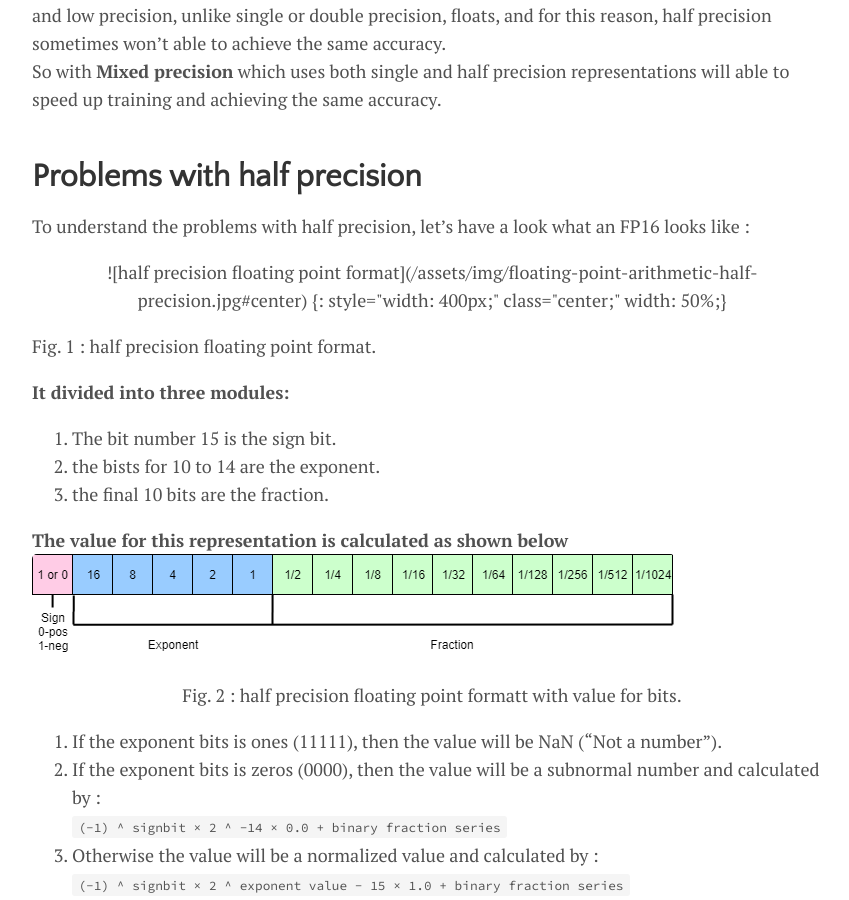
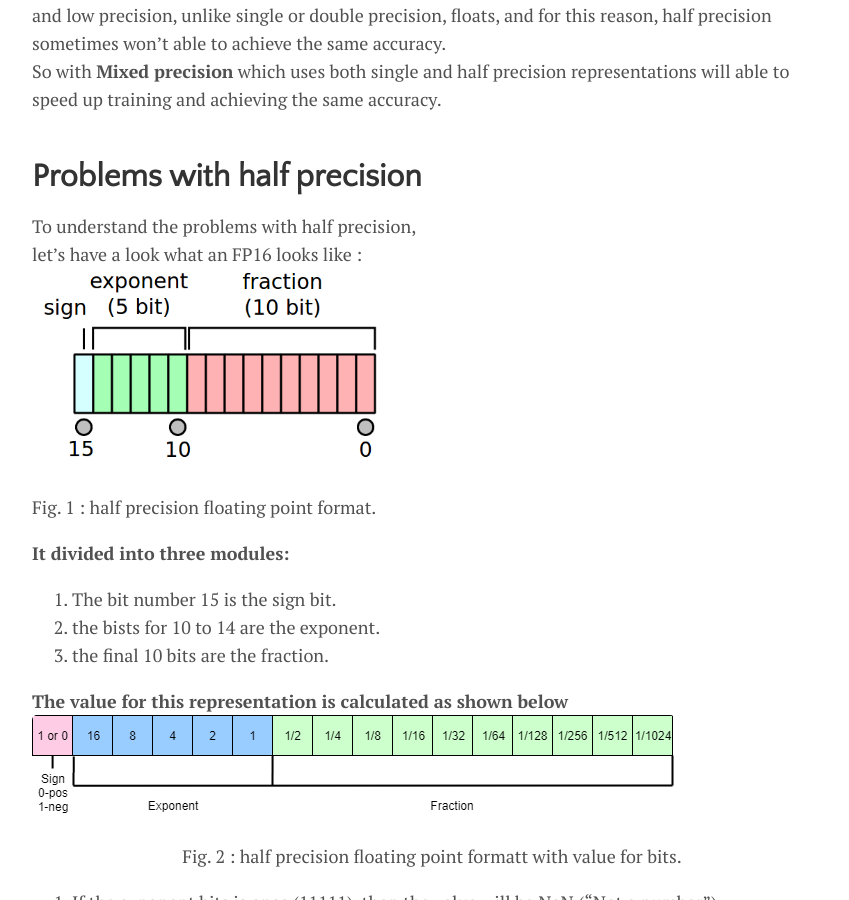
Before and after one commit to IslamMohamedMosaad/IslamMohamedMosaad.github.io, a Jekyll site: the page built from _posts/2020-05-28-Mixed-Precision-Training.md, in a window 1280 px wide and 900 px high, scrolled down 1136 px. Shown: the whole window, without its empty margins (208-1057 px from the left). Built offline with Jekyll 4.4.1, drawn with Linux system fonts in a browser that asks for light colours.

Commit message:
Update 2020-05-28-Mixed-Precision-Training.md

```diff
--- a/_posts/2020-05-28-Mixed-Precision-Training.md
+++ b/_posts/2020-05-28-Mixed-Precision-Training.md
@@ -22,10 +22,9 @@ So with **Mixed precision** which uses both single and half precision representa
 
 # Problems with half precision
 To understand the problems with half precision, let’s have a look what an FP16 looks like :
-<p align="center">
+<br>
 ![half precision floating point format]({{'assets/img/floating-point-arithmetic-half-precision.jpg#center' | relative_url }})
 {: style="width: 400px;" class="center;" width: 50%;}
- </p>
 <p> Fig. 1 : half precision floating point format. </p>
 
 **It divided into three modules:**
```
